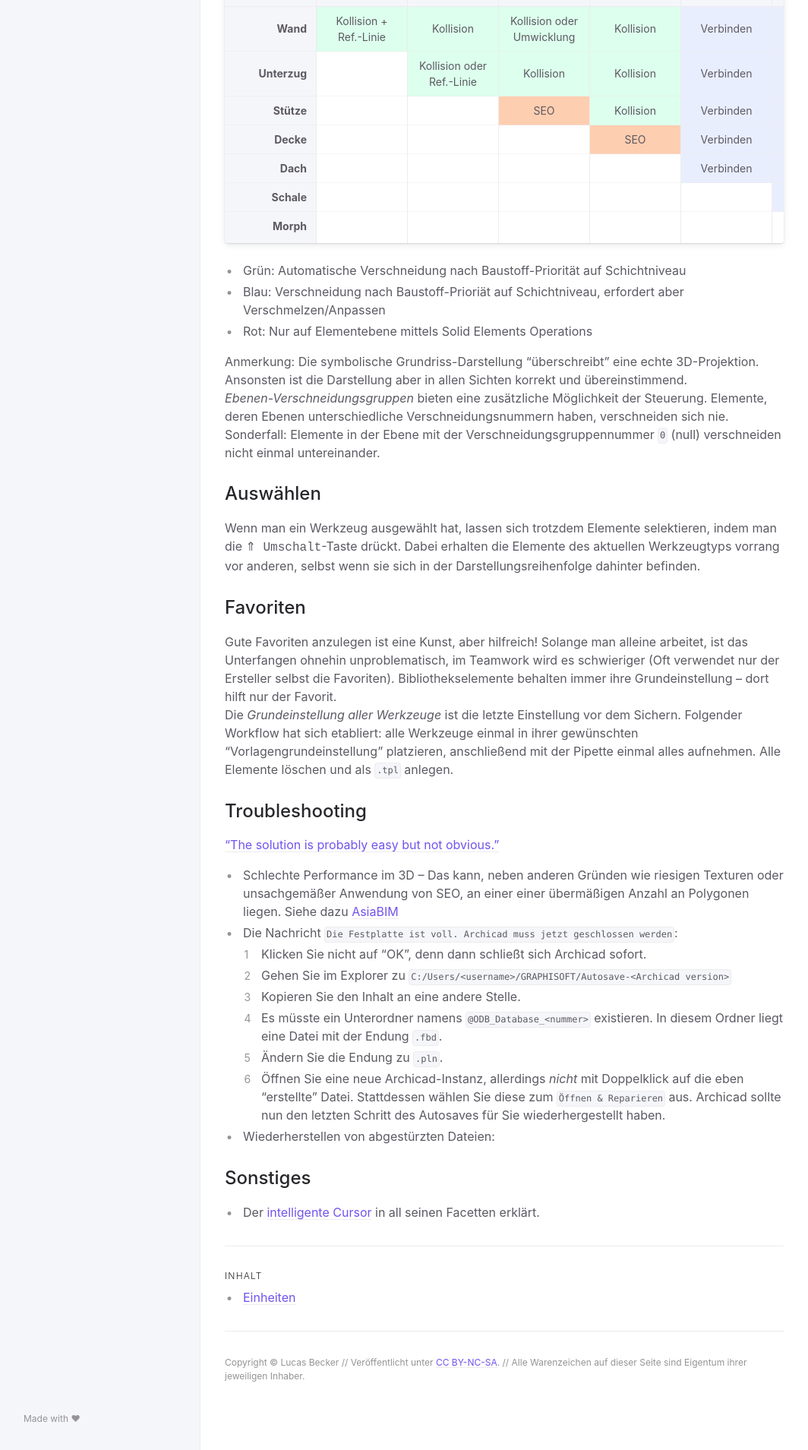
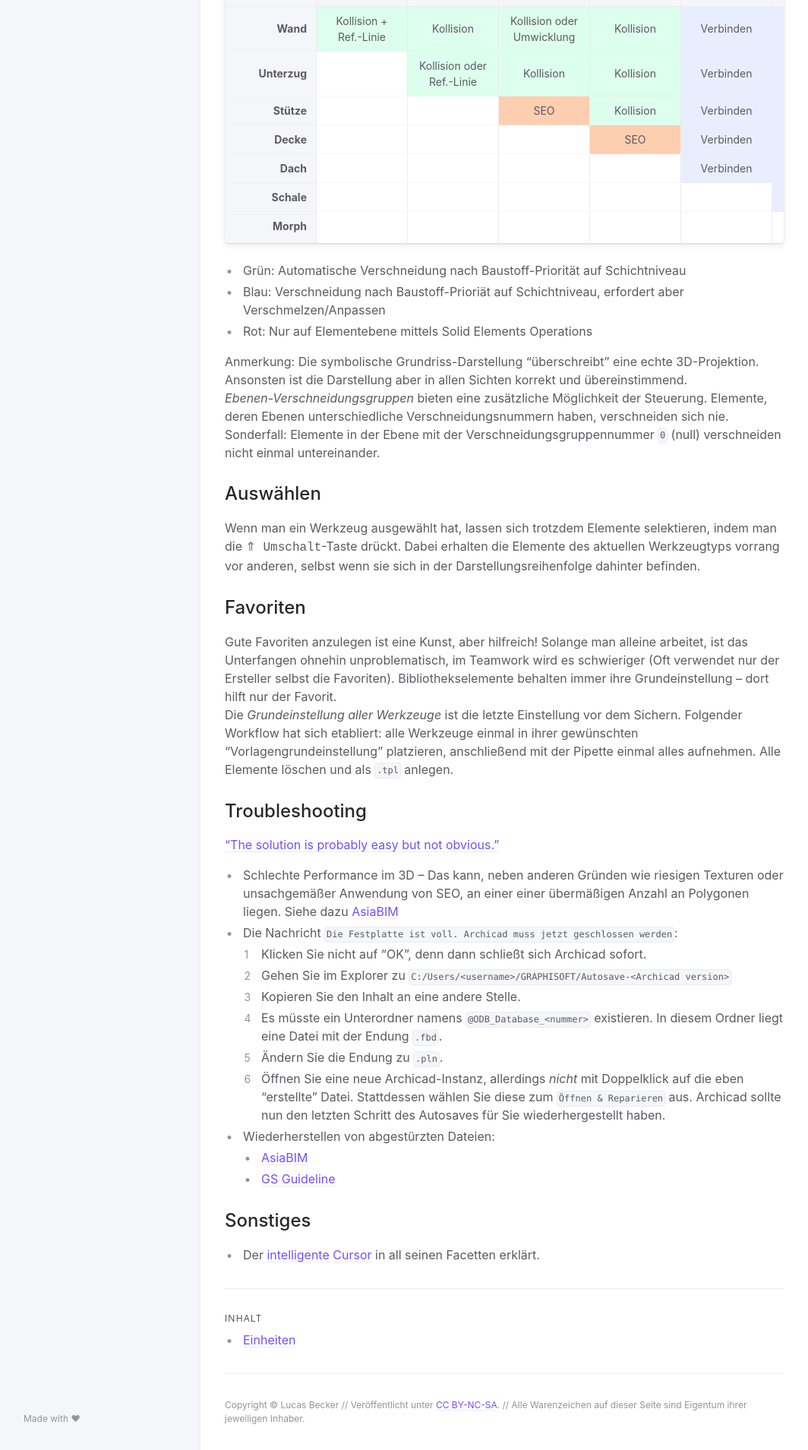
Before and after one commit to runxel/archicad-wiki, a Jekyll site: the page built from _pages/40_Grundlagen/index.md, in a window 1280 px wide. Shown: the part 1513-3422 px from the top of the page at 76% size, without its empty margins (108-1172 px from the left). Built offline with Jekyll 4.4.1, drawn with Linux system fonts in a browser that asks for light colours.

Commit message:
troubleshooting link to GS guide

```diff
--- a/_pages/40_Grundlagen/index.md
+++ b/_pages/40_Grundlagen/index.md
@@ -161,7 +161,8 @@ Die _Grundeinstellung aller Werkzeuge_ ist die letzte Einstellung vor dem Sicher
     1. Ändern Sie die Endung zu `.pln`.
     1. Öffnen Sie eine neue Archicad-Instanz, allerdings _nicht_ mit Doppelklick auf die eben "erstellte" Datei. Stattdessen wählen Sie diese zum `Öffnen & Reparieren` aus. Archicad sollte nun den letzten Schritt des Autosaves für Sie wiederhergestellt haben.
 - Wiederherstellen von abgestürzten Dateien:
-[](https://asiabim.wordpress.com/2016/10/04/data-safety-file-recovery-and-troubleshooting/)
+  - [AsiaBIM](https://asiabim.wordpress.com/2016/10/04/data-safety-file-recovery-and-troubleshooting/)
+  - [GS Guideline](https://community.graphisoft.com/t5/Project-Management-articles/File-Damage-or-Corruption-Troubleshooting-Guide/ta-p/304096)
 
 ## Sonstiges
 - Der [intelligente Cursor](https://helpcenter.graphisoft.com/user-guide/88455/) in all seinen Facetten erklärt.
```
